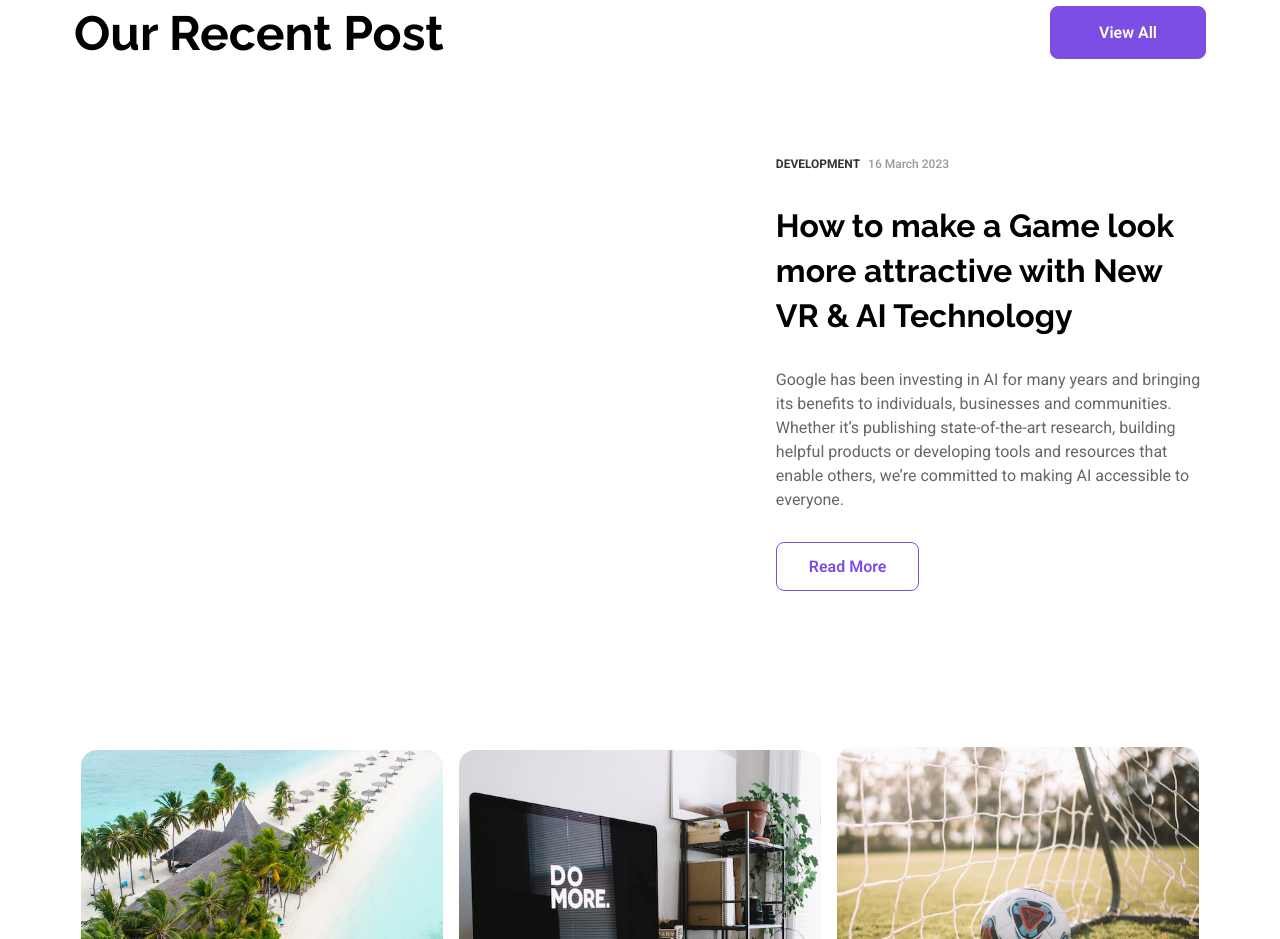
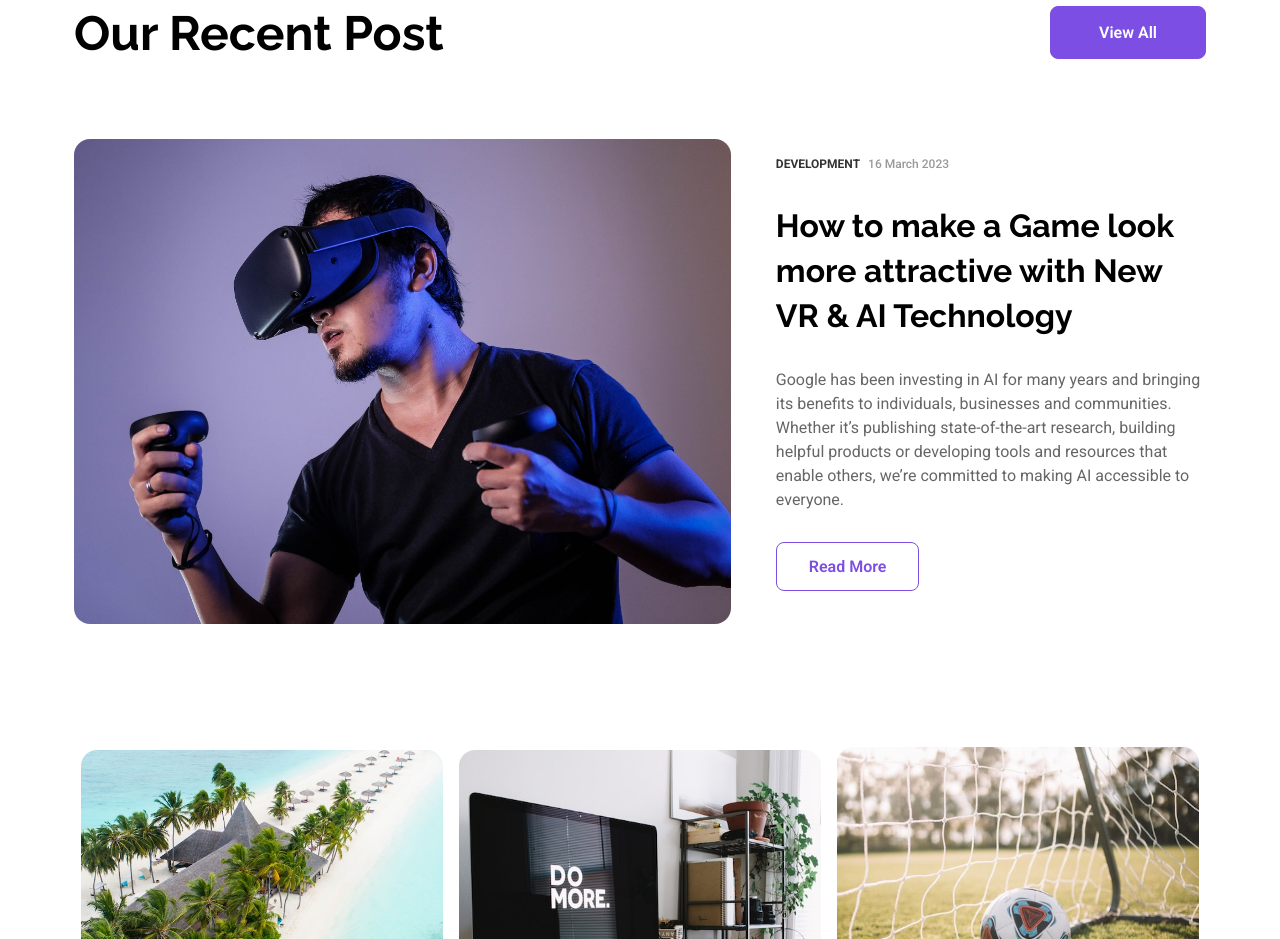
Before and after one commit to karimov738/multi-page_website, a plain HTML site: page index.html in a window 1280 px wide. Shown: the part 1700-2639 px from the top of the page. Drawn offline with Linux system fonts and the light colour scheme; the site is published under a folder, as on GitHub Pages, so addresses that start at the root find nothing.

Commit message:
new bug fixes

```diff
--- a/styles/style.scss
+++ b/styles/style.scss
@@ -173,7 +173,7 @@
     padding: 80px 0 60px;
 
     .recent-img {
-      background-image: url(/images/guy_with_vr.jpg);
+      background-image: url(../images/guy_with_vr.jpg);
       background-position: center;
       background-size: cover;
       max-width: 58%;
```
Also changed, not shown: styles/style.css, 1 other file.
